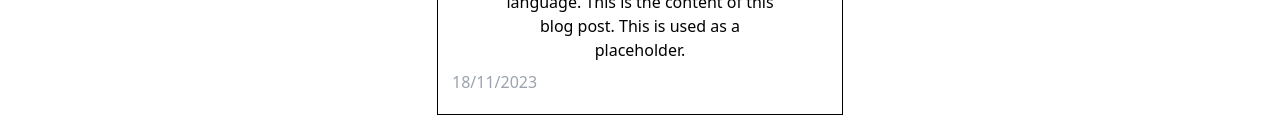
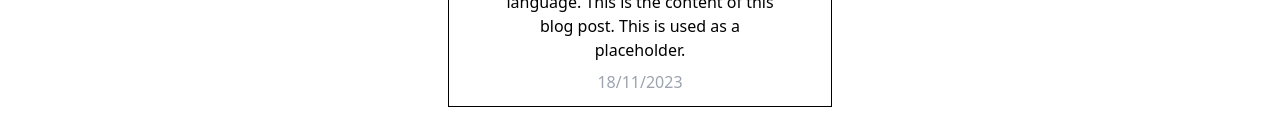
Before and after one commit to hidriamin/blog, a React (Vite) app: page / in a window 1280 px wide. Shown: the part 736-874 px from the top of the page. Built offline with nearby package versions, Linux system fonts and the light colour scheme.

Commit message:
Fixed md and lg responsiveness on BlogPost

```diff
--- a/src/pages/BlogPost.jsx
+++ b/src/pages/BlogPost.jsx
@@ -7,19 +7,17 @@ function BlogPost({ blogPosts }) {
       {blogPosts.map((post) => (
         <div
           key={post.id}
-          className="w-80 md:w-1/3 border p-3 border-black hover:shadow-black hover:shadow-sm hover:duration-150 duration-150 hover:transition-shadow flex items-center flex-col"
+          className="w-80 lg:w-96 border p-3 border-black hover:shadow-black hover:shadow-sm hover:duration-150 duration-150 hover:transition-shadow flex items-center flex-col"
         >
           <Link to={post.to} class="flex flex-col items-center">
             <img
               src={post.image}
               alt="Image"
-              className="object-cover h-24  md:h-48 w-72 md:w-96"
+              className="object-cover h-24  md:h-48 w-72 md:w-80 lg:h-48 lg:w-96"
             />
             <h2 className="text-black text-2xl pt-2 pb-1">{post.title}</h2>
             <p className="text-black w-72 md:w-100 p-2">{post.content}</p>
-            <div className="md:w-96 text-gray-400 md:pb-2 md:pl-1 md:text-left">
-              {post.date}
-            </div>{" "}
+            <div className=" text-gray-400">{post.date}</div>{" "}
           </Link>
         </div>
       ))}
```
